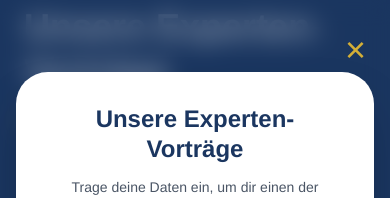
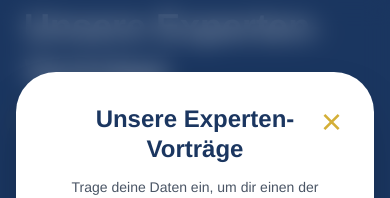
Before and after one commit to libertypowerhousemichendorf/liberty-x-vvs-landingpage, a Next.js app: page / in a window 390 px wide. Both pictures are taken after a click on the button "Jetzt Platz sichern". Shown: the part 6928-7126 px from the top of the page. Built offline with nearby package versions, Linux system fonts and the light colour scheme.

Commit message:
fix: mobile modal scrolling and final cta button wrapping

```diff
--- a/src/components/ConsultationModal.tsx
+++ b/src/components/ConsultationModal.tsx
@@ -37,19 +37,19 @@ export default function ConsultationModal({ isOpen, onClose }: ConsultationModal
       />
 
       {/* The Target Card Wrapper */}
-      <div className="relative w-full max-w-md mx-auto z-[1000000] scale-100 opacity-100 transform transition-all animate-in fade-in zoom-in-95 duration-300">
+      <div className="relative w-full max-w-md mx-auto z-[1000000] scale-100 opacity-100 transform transition-all animate-in fade-in zoom-in-95 duration-300 max-h-[90vh] overflow-y-auto rounded-[2.5rem] shadow-2xl">
 
-        {/* Close Button Outside (Gold) */}
+        {/* Close Button (Fixed positioning for mobile visibility) */}
         <button
           onClick={onClose}
-          className="absolute -top-12 md:-top-14 right-0 text-[#D4AF37] hover:text-[#b09028] text-4xl leading-none font-light transition-transform hover:scale-110 p-2 cursor-pointer"
+          className="fixed top-6 right-6 md:top-6 md:right-8 z-[1000001] text-[#D4AF37] hover:text-[#b09028] text-4xl leading-none font-light transition-transform hover:scale-110 p-2 cursor-pointer bg-white/10 backdrop-blur-md rounded-full"
           aria-label="Schließen"
         >
           ×
         </button>
 
         {/* The White Card */}
-        <div className="bg-white rounded-[2rem] shadow-2xl p-8 md:p-10 flex flex-col items-center">
+        <div className="bg-white p-8 md:p-10 flex flex-col items-center">
 
           {/* Header */}
           <h2 className="text-2xl md:text-3xl font-bold text-[#1B3660] text-center leading-tight mb-3">
--- a/src/components/EventModal.tsx
+++ b/src/components/EventModal.tsx
@@ -36,19 +36,19 @@ export default function EventModal({ isOpen, onClose }: EventModalProps) {
       />
 
       {/* The Target Card Wrapper */}
-      <div className="relative w-full max-w-md mx-auto z-[1000000] scale-100 opacity-100 transform transition-all animate-in fade-in zoom-in-95 duration-300">
+      <div className="relative w-full max-w-md mx-auto z-[1000000] scale-100 opacity-100 transform transition-all animate-in fade-in zoom-in-95 duration-300 max-h-[90vh] overflow-y-auto rounded-[2.5rem] shadow-2xl">
 
-        {/* Close Button Outside (Gold) */}
+        {/* Close Button (Fixed positioning for mobile visibility) */}
         <button
           onClick={onClose}
-          className="absolute -top-12 md:-top-14 right-0 text-[#D4AF37] hover:text-[#b09028] text-4xl leading-none font-light transition-transform hover:scale-110 p-2 cursor-pointer"
+          className="fixed top-6 right-6 md:top-6 md:right-8 z-[1000001] text-[#D4AF37] hover:text-[#b09028] text-4xl leading-none font-light transition-transform hover:scale-110 p-2 cursor-pointer bg-white/10 backdrop-blur-md rounded-full"
           aria-label="Schließen"
         >
           ×
         </button>
 
         {/* The White Card */}
-        <div className="bg-white rounded-[2rem] shadow-2xl p-8 md:p-10 flex flex-col items-center">
+        <div className="bg-white p-8 md:p-10 flex flex-col items-center">
 
           {/* Header */}
           <h2 className="text-2xl md:text-3xl font-bold text-[#1B3660] text-center leading-tight mb-3">
--- a/src/components/FinalCTA.tsx
+++ b/src/components/FinalCTA.tsx
@@ -22,7 +22,7 @@ export default function FinalCTA({ onOpen }: { onOpen: () => void }) {
         <div className="shrink-0 w-full md:w-auto">
             <button
               onClick={onOpen}
-              className="w-full md:w-auto btn-shine bg-[#D4AF37] hover:bg-[#F1D36C] text-[#1B3660] font-bold text-lg px-10 py-5 rounded-full hover:scale-105 transition-transform duration-300 shadow-[0_15px_30px_rgba(212,175,55,0.3)] cursor-pointer whitespace-nowrap"
+              className="w-full md:max-w-xs lg:max-w-sm btn-shine bg-[#D4AF37] hover:bg-[#F1D36C] text-[#1B3660] font-bold text-lg px-8 py-5 rounded-full hover:scale-105 transition-transform duration-300 shadow-[0_15px_30px_rgba(212,175,55,0.3)] cursor-pointer text-center"
             >
               Jetzt Beratungstermin vereinbaren
             </button>
```
